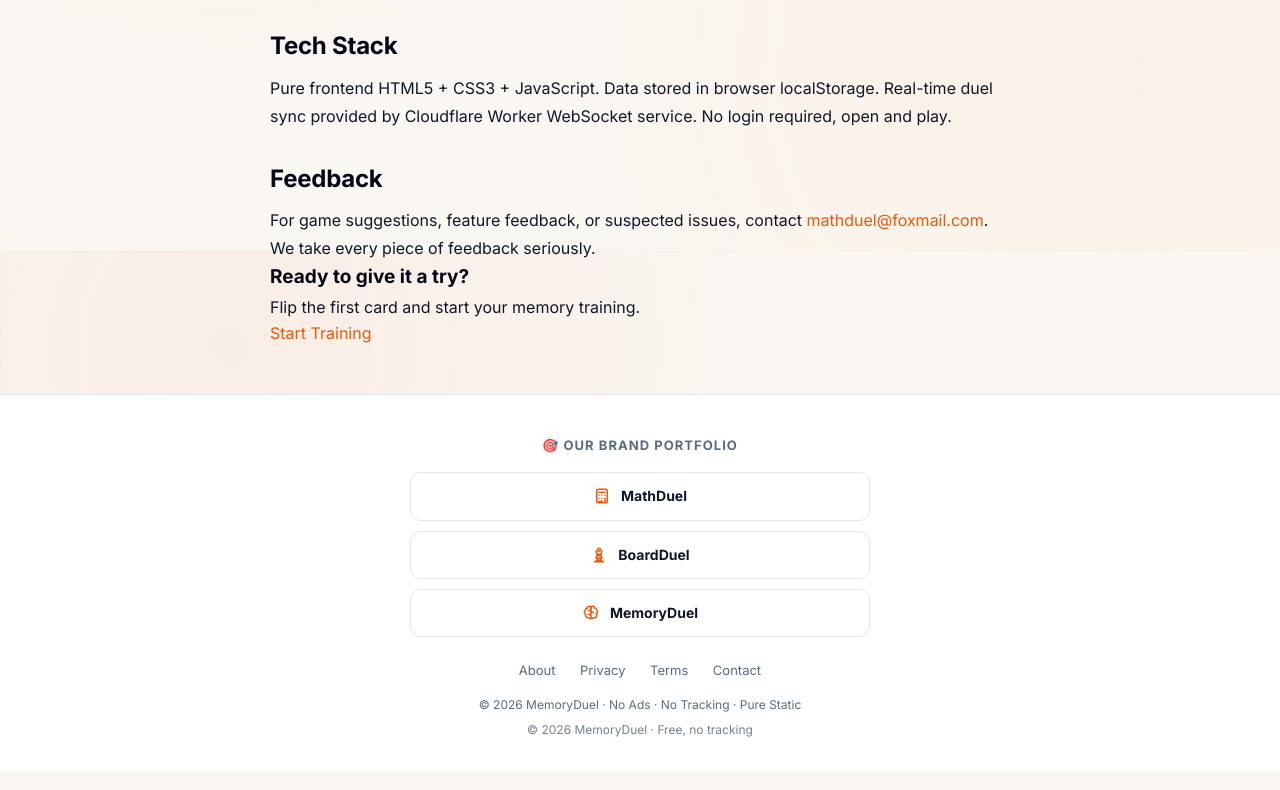
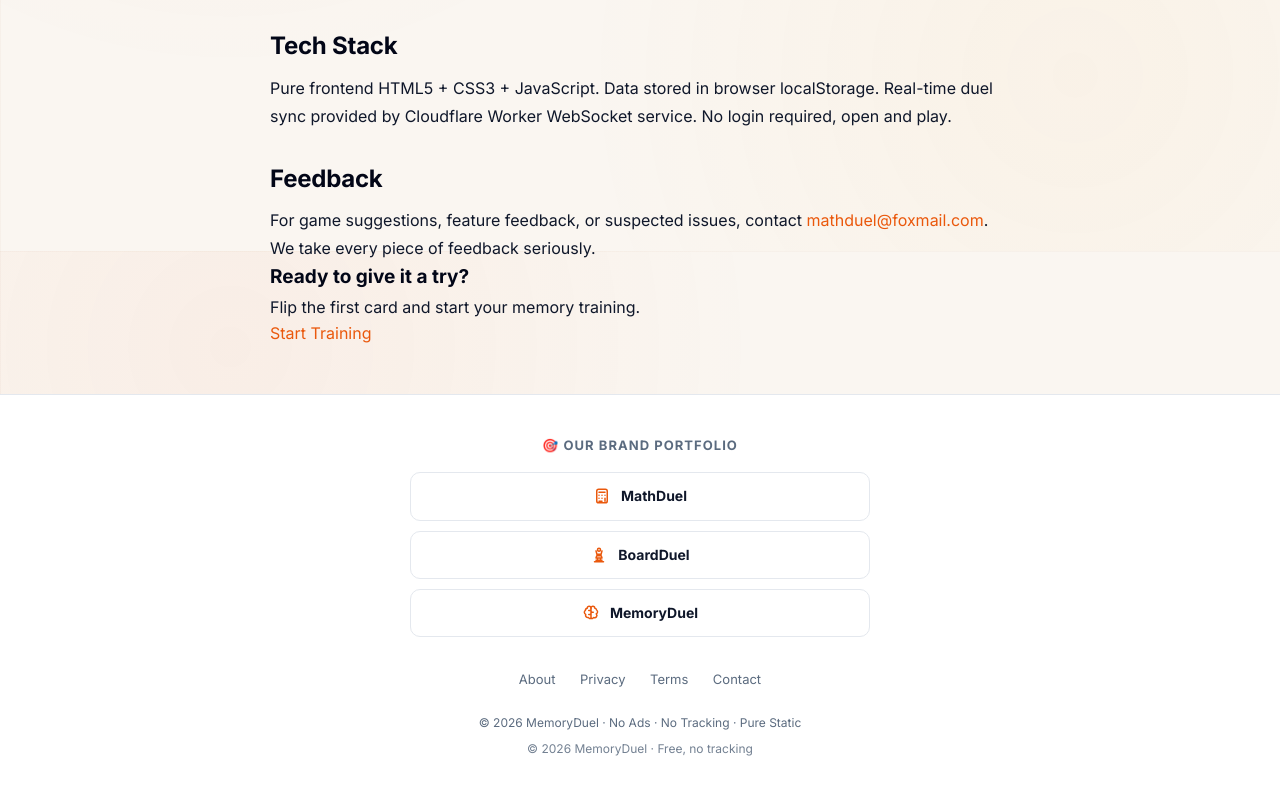
Before and after one commit to eyetoolkit/memoryduel-web, a website: page public/about/index.html in a window 1280 px wide. Shown: the part 1349-2139 px from the top of the page. Drawn offline with Linux system fonts and the light colour scheme; no server answers.

Commit message:
fix(ui): iOS 44pt 触摸目标兜底（页脚链接）
- brand-ds2.css 加 footer/.sites-footer/.sb-footer/.inv-footer a min-height:44px + inline-flex 居中 + touch-action
- 撞 brand-ds2 ?v=ds2-22→ds2-23 破除边缘/浏览器缓存

```diff
--- a/public/about/index.html
+++ b/public/about/index.html
@@ -24,7 +24,7 @@
   <link rel="stylesheet" href="/css/shared/sidebar.css?v=p28">
   <link rel="stylesheet" href="/css/shared/components.css?v=md-c7">
   <link rel="stylesheet" href="/css/shared/toast.css?v=md-t3">
-  <link rel="stylesheet" href="/css/shared/brand-ds2.css?v=ds2-22">
+  <link rel="stylesheet" href="/css/shared/brand-ds2.css?v=ds2-23">
   <link rel="manifest" href="/manifest.zh.webmanifest">
 <meta name="apple-mobile-web-app-capable" content="yes">
 <meta name="apple-mobile-web-app-status-bar-style" content="default">
--- a/public/css/shared/brand-ds2.css
+++ b/public/css/shared/brand-ds2.css
@@ -908,3 +908,16 @@ input, textarea, select, table, pre, code { max-width: 100%; box-sizing: border-
 @media (max-width: 720px) {
   .duel-section > .duel-wrap > .stats-grid { grid-template-columns: repeat(2, 1fr); gap: var(--s-3, 12px); }
 }
+
+/* ── P2 (2026-10-11): iOS 44pt 触摸目标兜底 ──
+   页脚/导航文字链接高度不足 44pt，移动端难点中。仅加最小高度与垂直居中，不改视觉布局。 */
+footer a,
+.site-footer a,
+.sites-footer a,
+.sb-footer a,
+.inv-footer a {
+  min-height: 44px;
+  display: inline-flex;
+  align-items: center;
+  touch-action: manipulation;
+}
```
Also changed, not shown: public/404.html (+1 -1 lines), public/blog/memory-training-games/index.html (+1 -1 lines), public/contact/index.html (+1 -1 lines), public/de/index.html (+1 -1 lines), public/en/index.html (+1 -1 lines), public/es/index.html (+1 -1 lines), public/fr/index.html (+1 -1 lines), public/how-to-play/memory-match/index.html (+1 -1 lines), public/ja/index.html (+1 -1 lines), public/membership/index.html (+1 -1 lines), public/privacy/index.html (+1 -1 lines), public/teacher/index.html (+1 -1 lines), public/terms/index.html (+1 -1 lines), public/train.html (+1 -1 lines), 1 more files.
